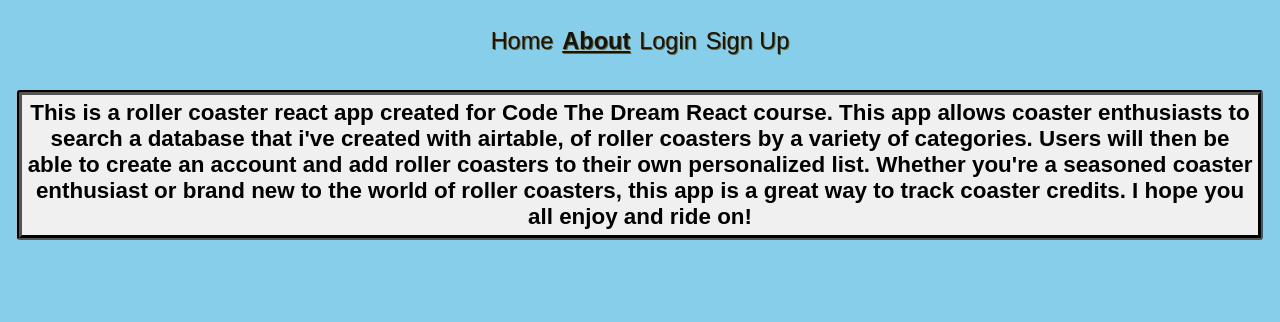
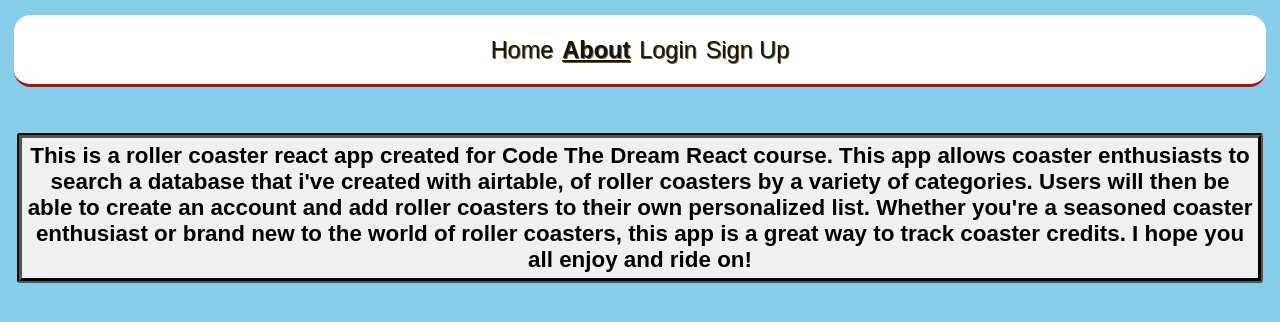
Before and after one commit to mariothorpe/ReactFinalProject-CTD, a React (Vite) app: page /about in a window 1280 px wide. Shown: the top 322 px of the page. Built offline with nearby package versions, Linux system fonts and the light colour scheme; no server answers.

Commit message:
fix:
- implemented useCallback in App,jsx

```diff
--- a/src/App.jsx
+++ b/src/App.jsx
@@ -1,6 +1,6 @@
 import "./App.css";
 import React from "react";
-import { useEffect, useState } from "react";
+import { useEffect, useState, useCallback } from "react";
 import NavBar from "./shared/NavBar";
 import HomePage from "./pages/HomePage";
 import About from "./pages/About";
@@ -39,10 +39,7 @@ function App() {
   const location = useLocation();
   const navigate = useNavigate();
 
-
-
-  useEffect(() => {
-    const fetchCoasters = async () => {
+  const fetchCoasters = useCallback(async () => {
     const options = {
       method: "GET",
       headers: {
@@ -80,9 +77,11 @@ function App() {
     } catch (error) {
       console.log("fetching coasters error: ", error);
     }
-    };
+  }, [sortField, sortDirection, queryString, searchField, setCoasterList]);
+
+  useEffect(() => {
     fetchCoasters();
-  }, [sortField, sortDirection, queryString, searchField]);
+  }, [fetchCoasters]);
 
   useEffect(() => {
     if (location.pathname === "/") {
@@ -93,7 +92,6 @@ function App() {
       setTitle("Page Not Found");
     }
   }, [location]);
-
 
   return (
     <div>
--- a/src/features/CoasterList/CoasterCard.module.css
+++ b/src/features/CoasterList/CoasterCard.module.css
@@ -41,4 +41,5 @@
 
 .minheightrequirement {
   font-size: 0.9rem;
+  margin: 0 0 8px;
 }
--- a/src/shared/NavBar.module.css
+++ b/src/shared/NavBar.module.css
@@ -1,9 +1,10 @@
-.navBar {
+.nav {
     display: flex;
     flex-direction: column;
     justify-content: center;
+    gap: 0.5em;
     align-items: center;
-    background-color: #a79242;
+    background-color: white;
     border-bottom: 3px solid #b40d0d;
     border-radius: 0.75em;
     margin-bottom: 1em;
```
Lines whose indentation alone changed are shown as unchanged.
